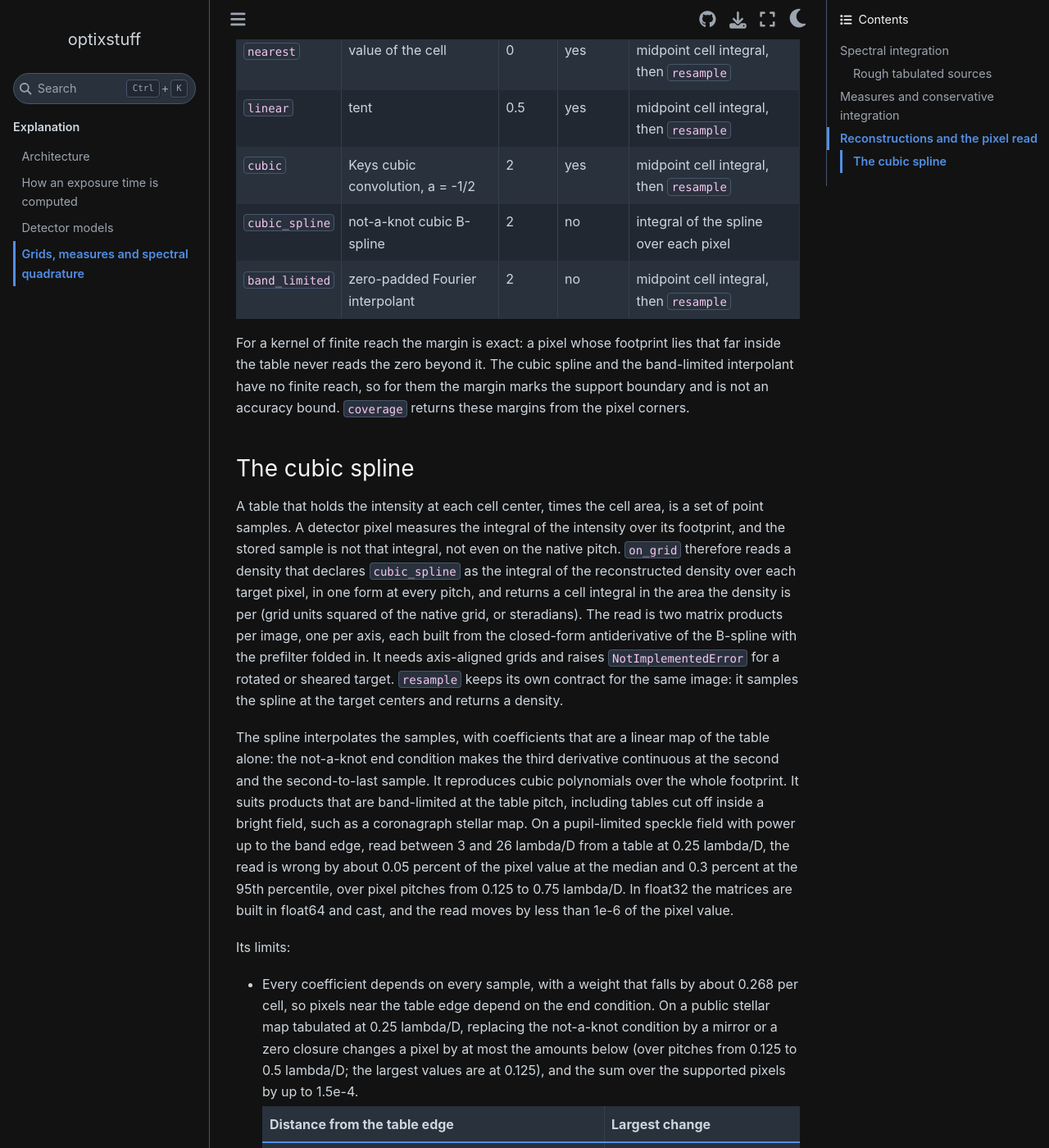
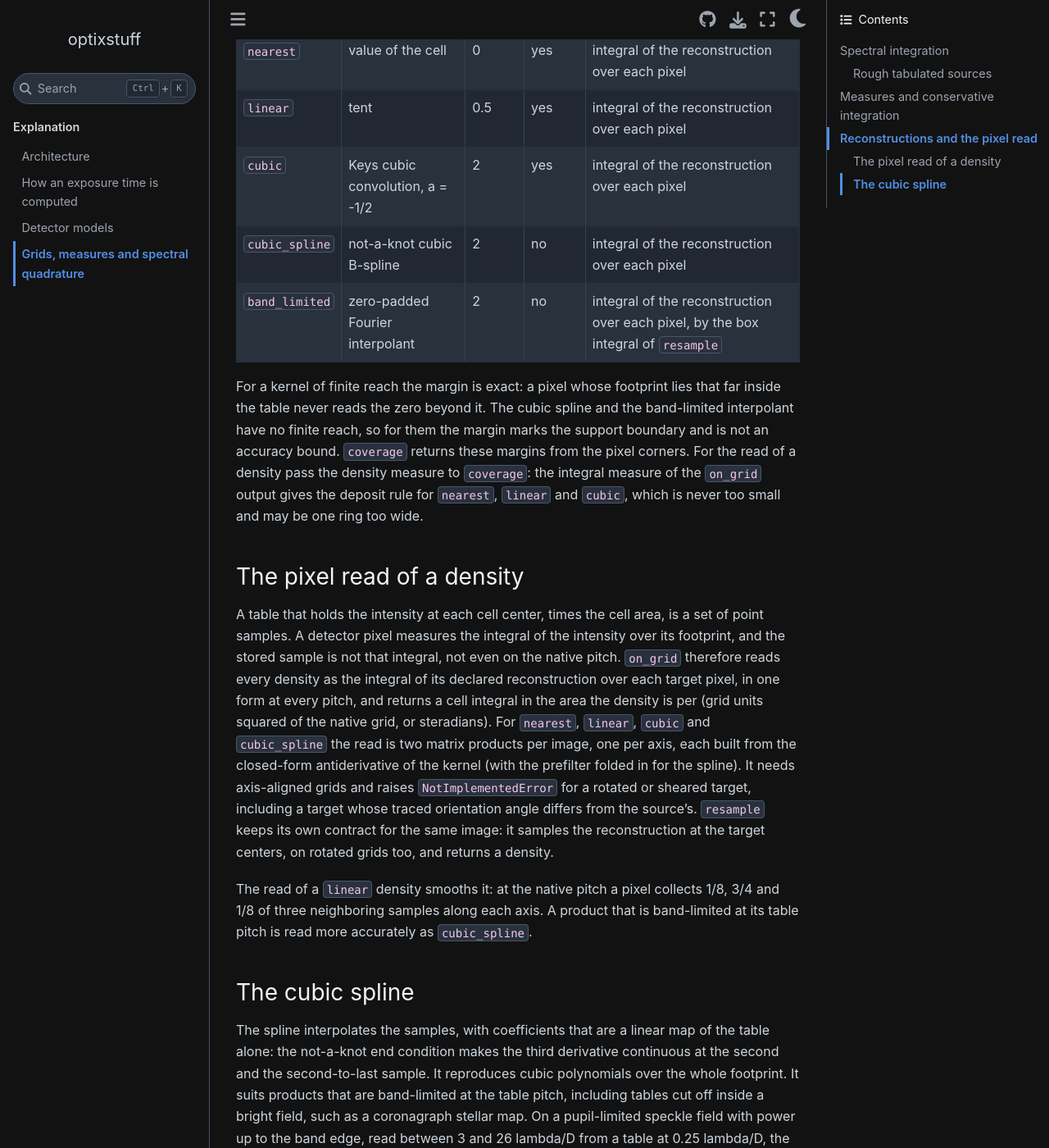
Before and after one commit to CoreySpohn/optixstuff, a Sphinx documentation site: the page built from docs/explanation/grids_and_spectra.md, in a window 1280 px wide and 1400 px high, scrolled down 4398 px. Shown: the whole window at 82% size. Built offline with Sphinx 7.4.7 and the Sphinx Book theme 1.1.4, drawn with Linux system fonts in a browser that asks for light colours; pages that are not in the unit, such as notebooks, are missing from menus; the version number could not be read and is left out; some of the changed text lies outside the part shown.

Commit message:
docs(grids): document the footprint read of every density

```diff
--- a/docs/explanation/grids_and_spectra.md
+++ b/docs/explanation/grids_and_spectra.md
@@ -202,32 +202,43 @@ density image that declares it.
 
 | Name | Kernel | Margin | Finite reach | `on_grid` read of a density |
 |---|---|---|---|---|
-| `nearest` | value of the cell | 0 | yes | midpoint cell integral, then `resample` |
-| `linear` | tent | 0.5 | yes | midpoint cell integral, then `resample` |
-| `cubic` | Keys cubic convolution, a = -1/2 | 2 | yes | midpoint cell integral, then `resample` |
-| `cubic_spline` | not-a-knot cubic B-spline | 2 | no | integral of the spline over each pixel |
-| `band_limited` | zero-padded Fourier interpolant | 2 | no | midpoint cell integral, then `resample` |
+| `nearest` | value of the cell | 0 | yes | integral of the reconstruction over each pixel |
+| `linear` | tent | 0.5 | yes | integral of the reconstruction over each pixel |
+| `cubic` | Keys cubic convolution, a = -1/2 | 2 | yes | integral of the reconstruction over each pixel |
+| `cubic_spline` | not-a-knot cubic B-spline | 2 | no | integral of the reconstruction over each pixel |
+| `band_limited` | zero-padded Fourier interpolant | 2 | no | integral of the reconstruction over each pixel, by the box integral of `resample` |
 
 For a kernel of finite reach the margin is exact: a pixel whose footprint lies
 that far inside the table never reads the zero beyond it. The cubic spline and
 the band-limited interpolant have no finite reach, so for them the margin marks
 the support boundary and is not an accuracy bound. `coverage` returns these
-margins from the pixel corners.
+margins from the pixel corners. For the read of a density pass the density
+measure to `coverage`: the integral measure of the `on_grid` output gives the
+deposit rule for `nearest`, `linear` and `cubic`, which is never too small and
+may be one ring too wide.
 
-### The cubic spline
+### The pixel read of a density
 
 A table that holds the intensity at each cell center, times the cell area, is a
 set of point samples. A detector pixel measures the integral of the intensity
 over its footprint, and the stored sample is not that integral, not even on the
-native pitch. `on_grid` therefore reads a density that declares `cubic_spline`
-as the integral of the reconstructed density over each target pixel, in one
-form at every pitch, and returns a cell integral in the area the density is per
-(grid units squared of the native grid, or steradians). The read is two matrix
-products per image, one per axis, each built from the closed-form antiderivative
-of the B-spline with the prefilter folded in. It needs axis-aligned grids and
-raises `NotImplementedError` for a rotated or sheared target. `resample` keeps
-its own contract for the same image: it samples the spline at the target centers
-and returns a density.
+native pitch. `on_grid` therefore reads every density as the integral of its
+declared reconstruction over each target pixel, in one form at every pitch, and
+returns a cell integral in the area the density is per (grid units squared of
+the native grid, or steradians). For `nearest`, `linear`, `cubic` and
+`cubic_spline` the read is two matrix products per image, one per axis, each
+built from the closed-form antiderivative of the kernel (with the prefilter
+folded in for the spline). It needs axis-aligned grids and raises
+`NotImplementedError` for a rotated or sheared target, including a target whose
+traced orientation angle differs from the source's. `resample` keeps its own
+contract for the same image: it samples the reconstruction at the target centers,
+on rotated grids too, and returns a density.
+
+The read of a `linear` density smooths it: at the native pitch a pixel collects
+1/8, 3/4 and 1/8 of three neighboring samples along each axis. A product that is
+band-limited at its table pitch is read more accurately as `cubic_spline`.
+
+### The cubic spline
 
 The spline interpolates the samples, with coefficients that are a linear map of
 the table alone: the not-a-knot end condition makes the third derivative
@@ -238,8 +249,9 @@ coronagraph stellar map. On a pupil-limited speckle field with power up to the
 band edge, read between 3 and 26 lambda/D from a table at 0.25 lambda/D, the
 read is wrong by about 0.05 percent of the pixel value at the median and 0.3
 percent at the 95th percentile, over pixel pitches from 0.125 to 0.75 lambda/D.
-In float32 the matrices are built in float64 and cast, and the read moves by
-less than 1e-6 of the pixel value.
+In float32 the read moves by less than 1e-6 of the pixel value, both when the
+matrices are built on the host in float64 and cast, and when a traced pixel
+scale (a wavelength node) builds them with JAX in float32.
 
 Its limits:
 
```
Also changed, not shown: README.md (+2 -2 lines).
